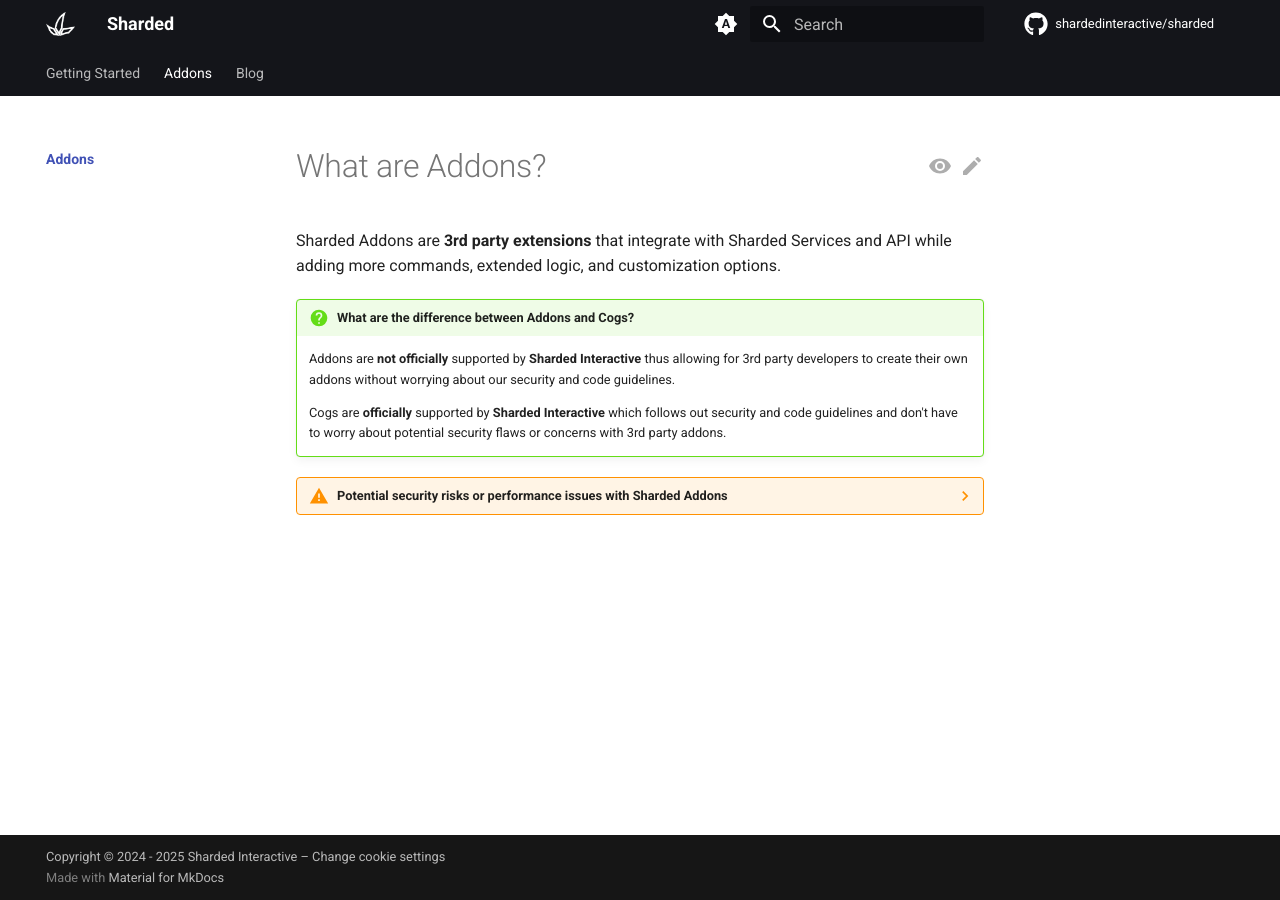
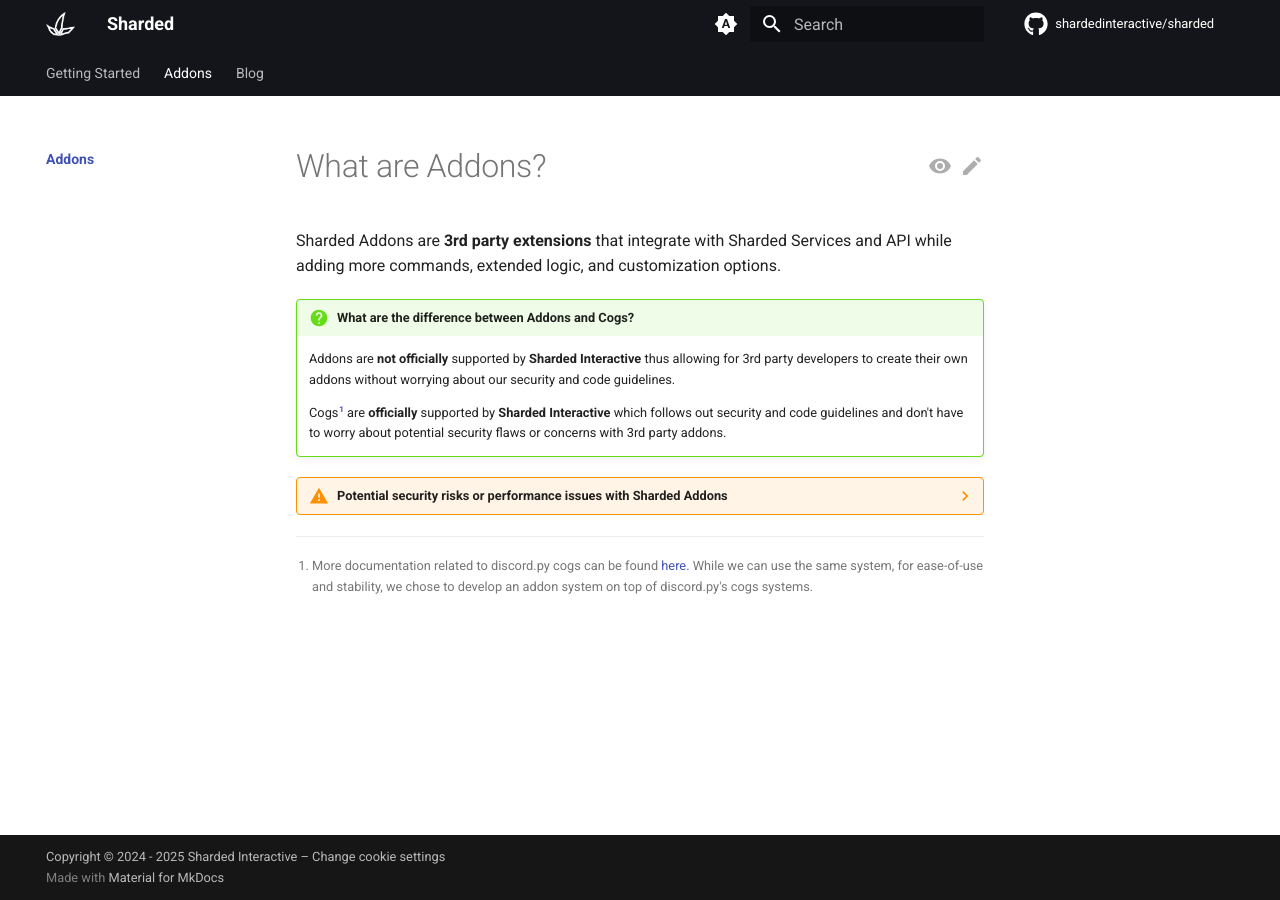
Before and after one commit to ShardedInteractive/sharded, an MkDocs documentation site: the page built from docs/addons/index.md, in a window 1280 px wide. Built offline with MkDocs 1.6.1 and Material for MkDocs 9.7.7, drawn with Linux system fonts in a browser that asks for light colours; plug-ins that fetch from the network failed and are left out; comment, search, counter and statistics services are not loaded.

Commit message:
docs: :book: Add documentation for Cogs and clarify security considerations for Sharded Addons

```diff
--- a/docs/addons/index.md
+++ b/docs/addons/index.md
@@ -10,8 +10,10 @@
     Addons are **not officially** supported by **Sharded Interactive** thus allowing for 3rd party developers to create their own
     addons without worrying about our security and code guidelines.
 
-    Cogs are **officially** supported by **Sharded Interactive** which follows out security and code guidelines and don't have to worry
+    Cogs[^1] are **officially** supported by **Sharded Interactive** which follows out security and code guidelines and don't have to worry
     about potential security flaws or concerns with 3rd party addons.
+
+    [^1]: More documentation related to discord.py cogs can be found [here.](https://discordpy.readthedocs.io/en/stable/ext/commands/cogs.html) While we can use the same system, for ease-of-use and stability, we chose to develop an addon system on top of discord.py's cogs systems.
 
 ??? warning "Potential security risks or performance issues with Sharded Addons"
     Individual addons developed by **3rd party developers** can potentially contain security risks or performance issues about Sharded systems.
```
